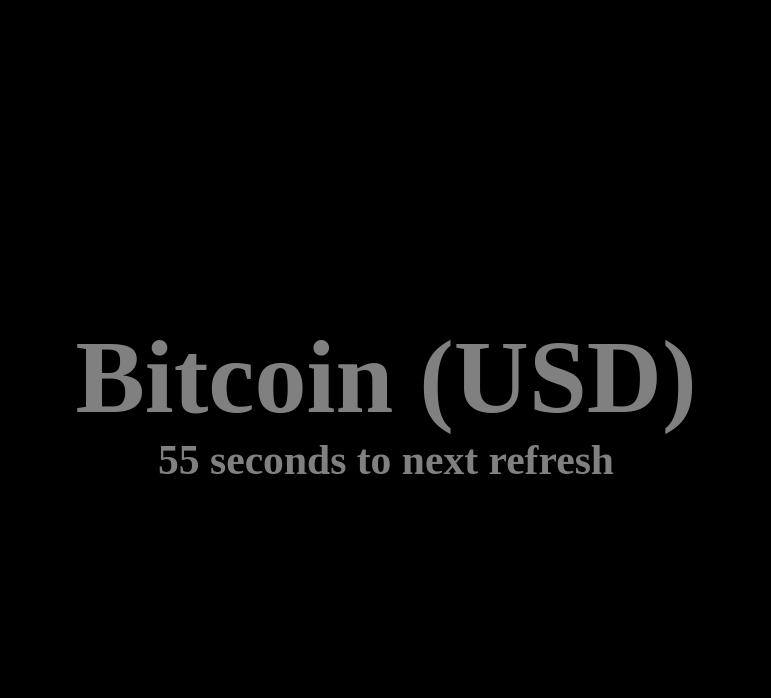
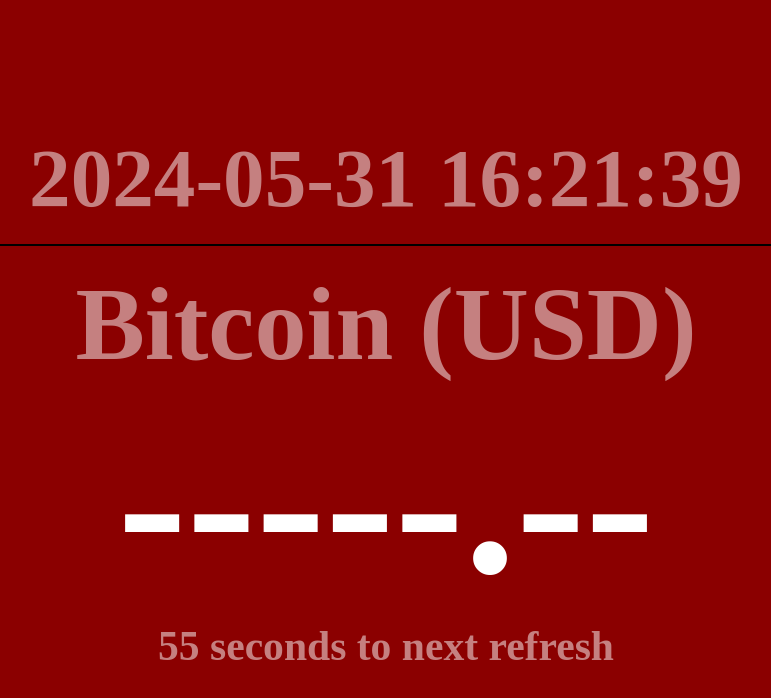
Before and after one commit to heiswayi/bitcoin-price-display, a plain HTML site: page index.html in a window 1280 px wide. Shown: the whole page, without its empty margins (254-1025 px from the left). Drawn offline with Linux system fonts and the light colour scheme; no server answers.

Commit message:
Restructured JS code. Added clock.

```diff
--- a/index.html
+++ b/index.html
@@ -42,18 +42,31 @@
             font-size: calc(2vw + 2vh);
             opacity: 0.5;
         }
+        #clock {
+            font-size: calc(4vw + 4vh);
+            opacity: 0.5;
+        }
+        hr {
+            width: 100%;
+            margin: 0;
+            border: 1px solid black;
+        }
     </style>
 </head>
 
 <body>
     <div id="price-container">
+        <h3 id="clock"></h3>
+        <br>
+        <hr>
+        <br>
         <h1 class="title">Bitcoin (USD)</h1>
         <h2 id="price"></h2>
         <h3 id="timer">-- seconds to next refresh</h3>
     </div>
 
     <script>
-        let interval;
+        let interval, currentPrice, pastPrice;
         function startCountdown() {
             let remainingTime = 59;
             clearInterval(interval);
@@ -62,34 +75,57 @@
                 remainingTime--;
                 if (remainingTime < 0) {
                     clearInterval(interval);
+                    start();
                 }
             }, 1000);
         }
-        function fetchBitcoinPrice() {
+        function fetchBitcoinCurrentPrice() {
             fetch('https://api.coindesk.com/v1/bpi/currentprice.json')
                 .then(response => response.json())
                 .then(data => {
-                    const price = data.bpi.USD.rate;
-                    const price_fixed = parseFloat(price.replace(/,/g, '')).toFixed(2);
-                    document.getElementById('price').textContent = price_fixed;
+                    currentPrice = parseFloat((data.bpi.USD.rate).replace(/,/g, '')).toFixed(2);
+                    document.getElementById('price').textContent = currentPrice;
+                })
+                .catch(error => {
+                    console.error('Error fetching Bitcoin current price:', error);
+                    currentPrice = 0;
+                    document.getElementById('price').textContent = '-----.--';
+                });
+        }
+        function fetchBitcoinPastPrice() {
             fetch('https://api.coindesk.com/v1/bpi/historical/close.json?for=yesterday')
                 .then(response => response.json())
                 .then(data => {
-                            const currentPrice = parseFloat(price.replace(/,/g, ''));
-                            const pastPrice = Object.values(data.bpi)[0];
+                    pastPrice = parseFloat(Object.values(data.bpi)[0]).toFixed(2);
+                })
+                .catch(error => {
+                    console.error('Error fetching Bitcoin past price:', error);
+                    pastPrice = 0;
+                });
+        }
+        async function start() {
+            await fetchBitcoinCurrentPrice();
+            await fetchBitcoinPastPrice();
             if (currentPrice > pastPrice) {
                 document.body.style.backgroundColor = 'darkgreen';
             } else {
                 document.body.style.backgroundColor = 'darkred';
             }
-                        })
-                        .catch(error => console.error('Error fetching Bitcoin yesterday price:', error));
-                })
-                .catch(error => console.error('Error fetching Bitcoin today price:', error));
             startCountdown();
         }
-        fetchBitcoinPrice();
-        setInterval(fetchBitcoinPrice, 1000 * 60);
+        function updateTime() {
+            const now = new Date();
+            const hours = String(now.getHours()).padStart(2, '0');
+            const minutes = String(now.getMinutes()).padStart(2, '0');
+            const seconds = String(now.getSeconds()).padStart(2, '0');
+            const year = now.getFullYear();
+            const month = String(now.getMonth() + 1).padStart(2, '0');
+            const date = String(now.getDate()).padStart(2, '0');
+            document.getElementById('clock').textContent = `${year}-${month}-${date} ${hours}:${minutes}:${seconds}`;
+        }
+        setInterval(updateTime, 1000);
+        updateTime();
+        start();
     </script>
 </body>
 
```
Lines whose indentation alone changed are shown as unchanged.
